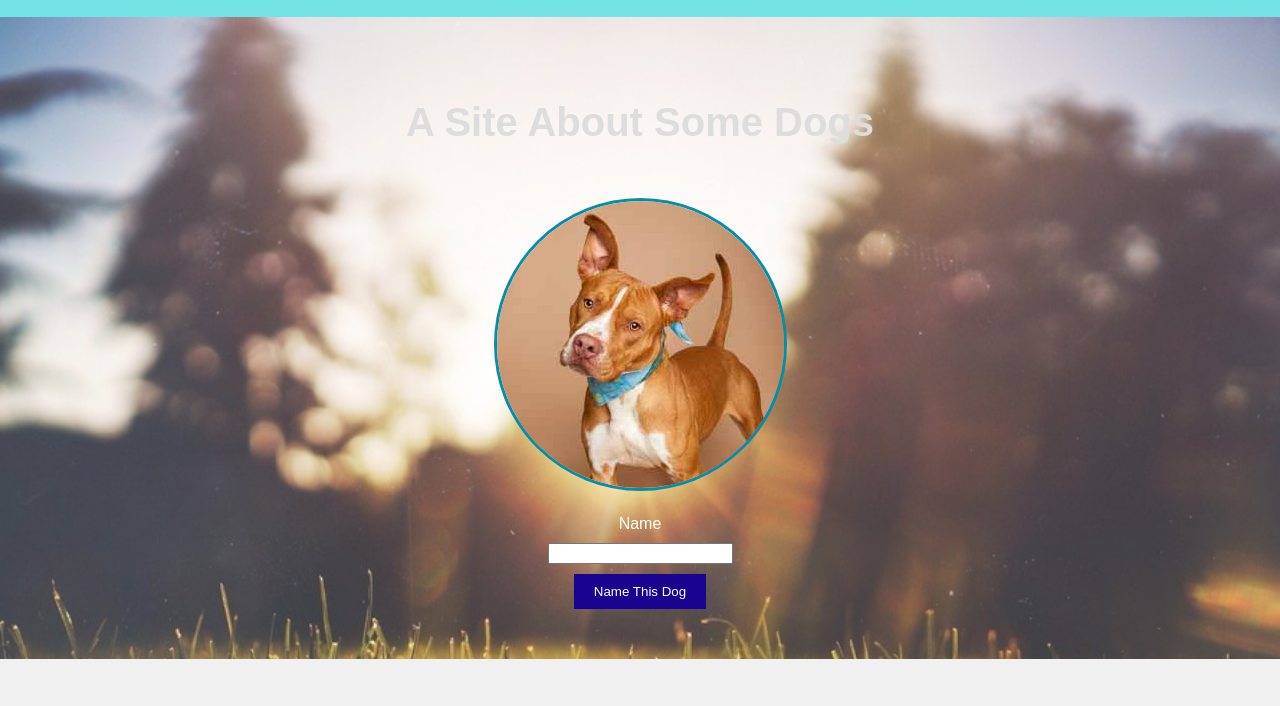
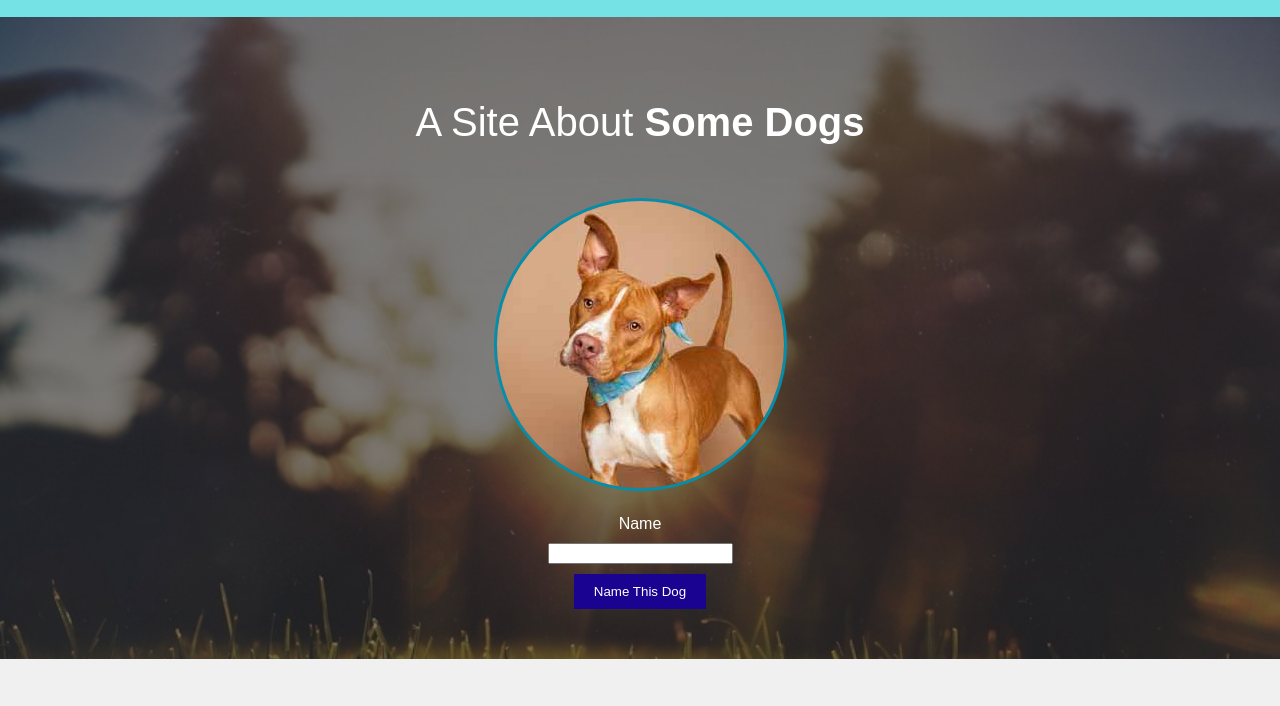
Before and after one commit to Sgalvin36/dog_Party, a plain HTML site: page index.html in a window 1280 px wide. Shown: the part 73-779 px from the top of the page. Drawn offline with Linux system fonts and the light colour scheme.

Commit message:
Adjusted background image and font for hero to match

```diff
--- a/style.css
+++ b/style.css
@@ -41,14 +41,15 @@ li a {
 .hero {
     text-align: center;
     padding: 50px 20px;
-    background-image: url("assets/park.jpg");
+    background-image: linear-gradient(rgba(0,0,0, 0.527), rgba(0,0,0,0.5)), url("assets/park.jpg");
     background-size: cover;
     color: #ffffff;
 }
 
 .hero h1 {
     font-size: 2.5em;
-    color: #dddddd;
+    font-weight: lighter;
+    color: #ffffff;
 
 }
 
```
